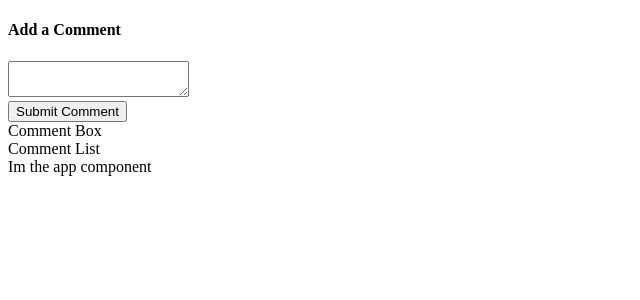
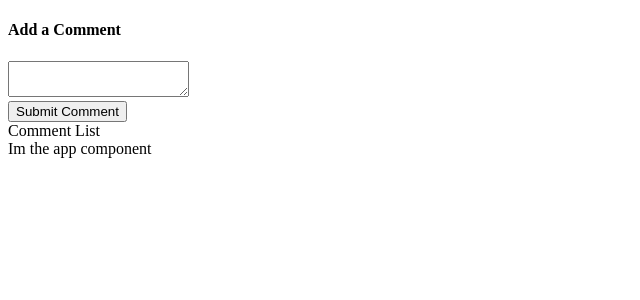
Before and after one commit to fossomickael/testing, a React (Create React App) app: page / in a window 1280 px wide. Shown: the top 300 px of the page, without its empty margins (0-640 px from the left). Built offline with nearby package versions, Linux system fonts and the light colour scheme.

Commit message:
CommentBox with state

```diff
--- a/src/components/CommentBox.js
+++ b/src/components/CommentBox.js
@@ -1,15 +1,26 @@
 import React, { Component } from "react";
 
 class CommentBox extends Component {
+  state = { comment: "" };
+
+  handleChange = (event) => {
+    this.setState({ comment: event.target.value });
+  };
+
+  handleSubmit = (event) => {
+    event.preventDefault();
+
+    this.setState({ comment: "" });
+  };
+
   render() {
     return (
-      <form>
+      <form onSubmit={this.handleSubmit}>
         <h4>Add a Comment</h4>
-        <textarea />
+        <textarea onChange={this.handleChange} value={this.state.comment} />
         <div>
           <button>Submit Comment </button>
         </div>
-        Comment Box
       </form>
     );
   }
```
